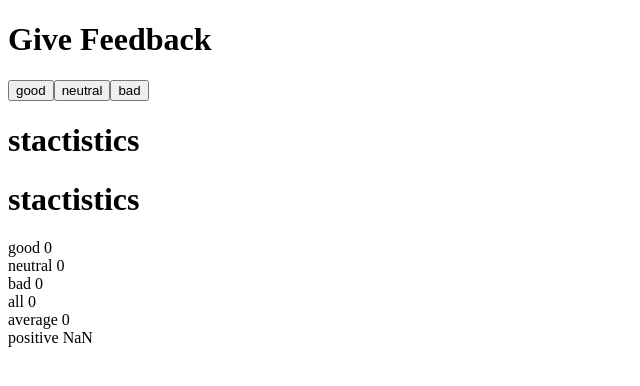
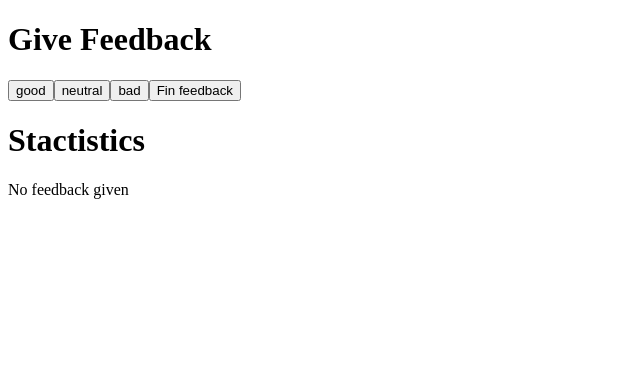
Before and after one commit to rcrossa/FullstackCourse-HelsinkiUniversityi, a React (Vite) app in the folder part1/unicafe/: page / in a window 1280 px wide. Shown: the top 386 px of the page, without its empty margins (0-640 px from the left). Built offline with nearby package versions, Linux system fonts and the light colour scheme.

Commit message:
Unicafe, step4 done. I had to create a button to control the feedbacks when the users finished to vote.

```diff
--- a/part1/unicafe/src/App.jsx
+++ b/part1/unicafe/src/App.jsx
@@ -26,6 +26,7 @@ const App = () => {
   const [all, setALL] = useState(0);
   const [average, setAverage] = useState(0);
   const [positive, setPositive] = useState(0);
+  const [final, setFinal] = useState(false);
 
   const increaseByGood = () => {
     setGood(good + 1);
@@ -39,6 +40,9 @@ const App = () => {
     setBad(bad + 1)
     setALL(all + 1);
   };
+  const finFeedback = () => {
+    setFinal(true);
+  }
 
   useEffect(() => {
     if (isNaN(average)) {
@@ -51,16 +55,29 @@ const App = () => {
 
   }, [good, all, neutral, bad, average]);
 
+  if (final) {
     return (
       <div>
         <h1>Give Feedback</h1>
         <Button onClick={increaseByGood} text='good' />
         <Button onClick={increaseByNeutral} text='neutral' />
         <Button onClick={increaseByBad} text='bad' />
-      <h1>stactistics</h1>
         <Stactistics good={good} neutral={neutral} bad={bad} all={all} average={average} positive={positive} />
       </div>
     )
+  } else {
+    return (
+      <div>
+        <h1>Give Feedback</h1>
+        <Button onClick={increaseByGood} text='good' />
+        <Button onClick={increaseByNeutral} text='neutral' />
+        <Button onClick={increaseByBad} text='bad' />
+        <Button onClick={finFeedback} text='Fin feedback' />
+        <h1>Stactistics</h1>
+        <p>No feedback given</p>
+      </div>
+    )
+  }
 }
 
 export default App
```
Lines whose indentation alone changed are shown as unchanged.
